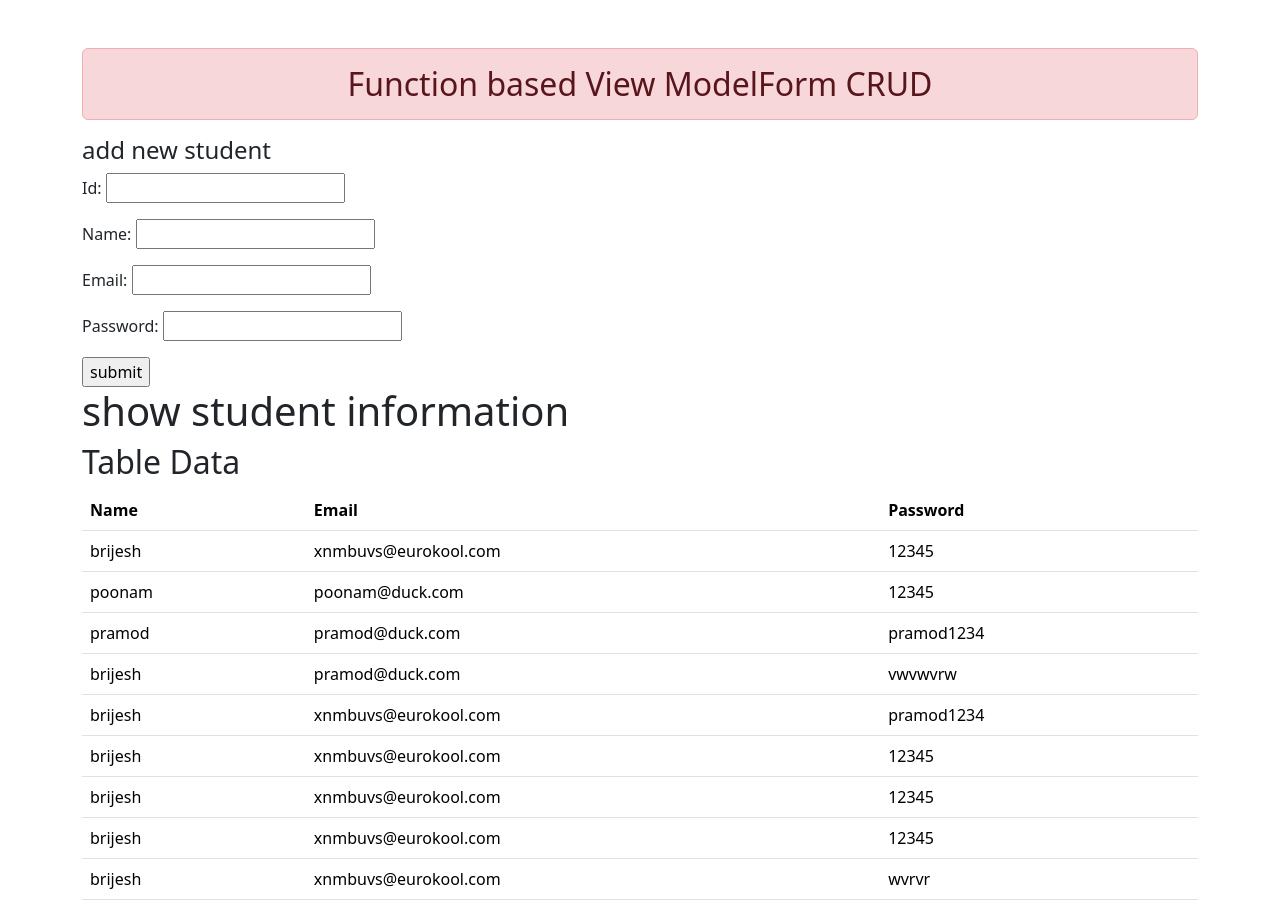
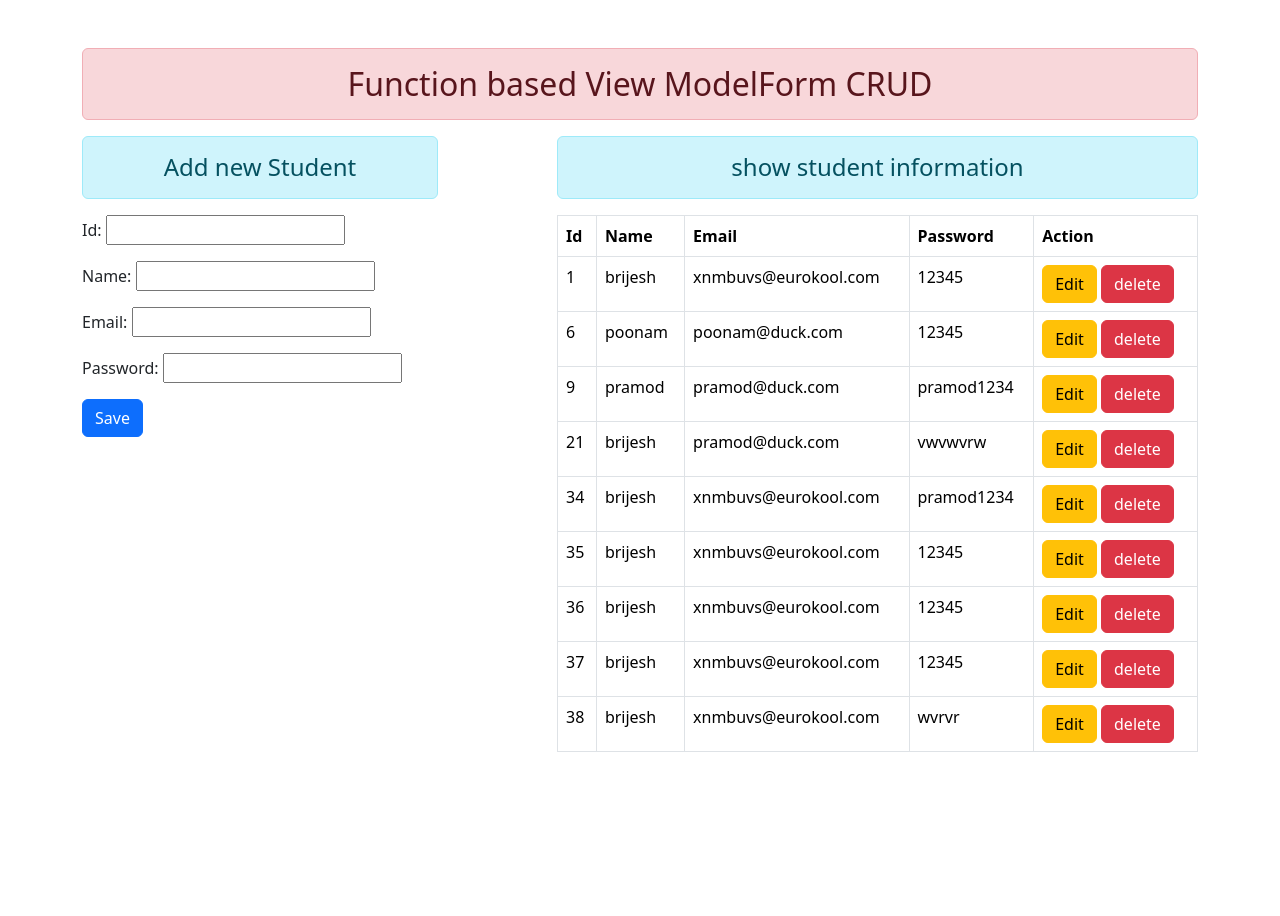
Before and after one commit to anonymousmani/CRUD-django, a Django app: page / in a window 1280 px wide. After the commit the page ends 752 px from the top, so only its background shows below. Run offline with Django 4.2, Linux system fonts and the light colour scheme; data comes from the database, SQL or seed files in the repository; some libraries are stand-ins or nearby versions.

Commit message:
Add files via upload

```diff
--- a/crudproject/enroll/templates/enroll/addandshow.html
+++ b/crudproject/enroll/templates/enroll/addandshow.html
@@ -1,29 +1,54 @@
 {% extends "enroll/base.html" %}
 {% block content %}
-<h4 >add new student</h4>
+<div class="row">
+    <div class="col-sm-4">
+        <h4  class="text-center alert alert-info">Add new Student</h4>
         <form action="" method="post">
          {% csrf_token %}
          {{form.as_p}}
-         <input type="submit" value="submit">
+         <input type="submit" class="btn btn-primary" value="Save">
         </form>
-<h1>show student information</h1>
-<h2>Table Data</h2>
+    </div>
+ <div class="col-sm-7 offset-1">
+    <h4 class="text-center alert alert-info">show student information</h4>
         {% if stub %}
-    <table class="table table-hover">
+        <table class="table table-bordered table-hover">
+                <thead>
                   <tr>
-            <th scope='col'>Name</th>
-            <th scope='col'>Email</th>
-            <th scope='col'>Password</th>
+                    <th scope="col">Id</th>
+                    <th scope="col">Name</th>
+                    <th scope="col">Email</th>
+                    <th scope="col">Password</th>
+                    <th scope="col">Action</th>
                   </tr>
+                </thead>
+                <tbody>
                  {% for s in stub  %}
                   <tr>
-            <td scope='row'>{{s.name}}</td>
-            <td scope='row'>{{s.email}}</td>
-            <td scope='row'>{{s.password}}</td>
+                    <td>{{s.id}}</td>
+                    <td>{{s.name}}</td>
+                    <td>{{s.email}}</td>
+                    <td>{{s.password}}</td>
+                    <td>
+                        <form action="{% url "updatedata" s.id %}" method="post" class="d-inline">
+                          {% csrf_token %}
+                          <input type="submit" class="btn btn-warning" value="Edit">
+                        </form>
+                        <form action="{% url "deletedata" s.id %}" method="post" class="d-inline">
+                          {% csrf_token %}
+                          <input type="submit" class="btn btn-danger" value="delete">
+                        </form>
+                    </td>
                   </tr>
                   {% endfor %}
+                </tbody>
         </table>
         {% else %}
-    <h2>no data found</h2>
+        <h4 class="text-center alert alert-warning">No Data</h4>
         {% endif %}
+
+ </div>
+</div>
+
+
 {% endblock content %}
--- a/crudproject/enroll/templates/enroll/base.html
+++ b/crudproject/enroll/templates/enroll/base.html
@@ -1,11 +1,11 @@
 <!DOCTYPE html>
+<html lang="en">
 {% load static %}
-<html lang="en">
 <head>
     <meta charset="UTF-8">
     <meta name="viewport" content="width=device-width, initial-scale=1.0">
     <title>Home</title>
-    <link rel="stylesheet" href="https://cdn.jsdelivr.net/npm/bootstrap@5.3.2/dist/css/bootstrap.min.css">
+    <link rel="stylesheet" href="{% static "enroll/css/bootstrap.css" %}">
 </head>
 <body>
     <div class="container mt-5">
@@ -14,9 +14,5 @@
 
         {% endblock content %}
     </div>
-
-    <script src="{% static "enroll/js/jquery.js" %}"></script>
-    <script src="{% static "enroll/js/popper.js" %}"></script>
-    <script src="{% static "enroll/js/bootstrap.js" %}"></script>
 </body>
 </html>
```
Also changed, not shown: crudproject/enroll/templates/enroll/updatestudent.html (+11 -1 lines). Lines whose indentation alone changed are shown as unchanged.
